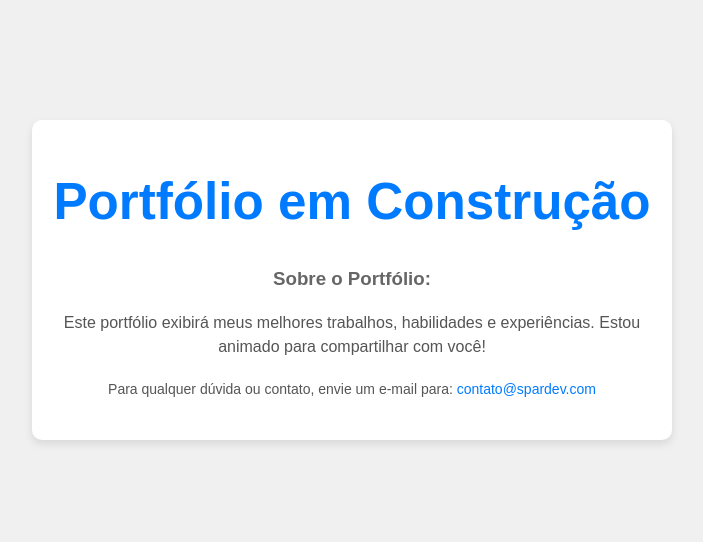
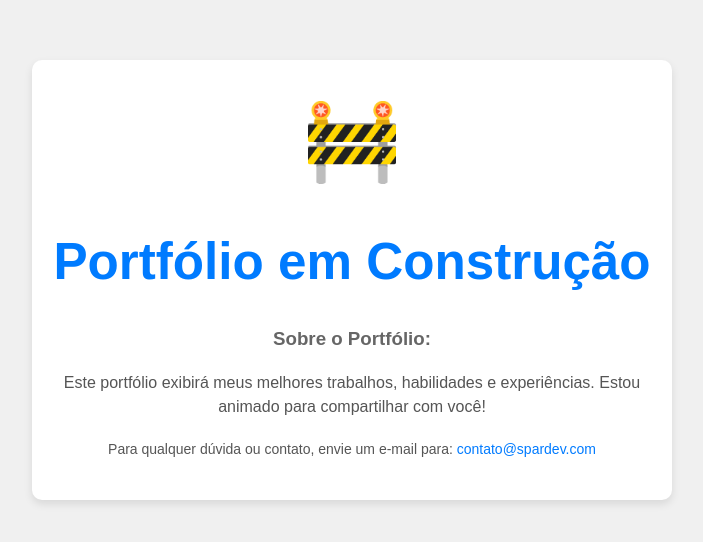
Before and after one commit to Spardevs/portfolio, a React (Vite) app: page / in a window 1280 px wide. Shown: the part 120-662 px from the top of the page, without its empty margins (288-991 px from the left). Built offline with nearby package versions, Linux system fonts and the light colour scheme.

Commit message:
teste de deploy

```diff
--- a/src/pages/Home/Styles/style.css
+++ b/src/pages/Home/Styles/style.css
@@ -40,3 +40,7 @@ p {
     font-size: 16px;
     color: #666;
 }
+
+span {
+    font-size: 5rem;
+}
--- a/src/pages/Home/home.jsx
+++ b/src/pages/Home/home.jsx
@@ -1,15 +1,15 @@
-import React from 'react'
 import './Styles/style.css'
 
 const Home = () => {
   return (
-<div class="container">
+<div className="container">
+        <p><span role="img" aria-label="construction">🚧</span></p>
         <h1>Portfólio em Construção</h1>
-        <div class="about">
+        <div className="about">
             <h3>Sobre o Portfólio:</h3>
             <p>Este portfólio exibirá meus melhores trabalhos, habilidades e experiências. Estou animado para compartilhar com você!</p>
         </div>
-        <div class="contact">
+        <div className="contact">
             <p>Para qualquer dúvida ou contato, envie um e-mail para: <a href="mailto:contato@spardev.com">contato@spardev.com</a></p>
         </div>
     </div>
```
